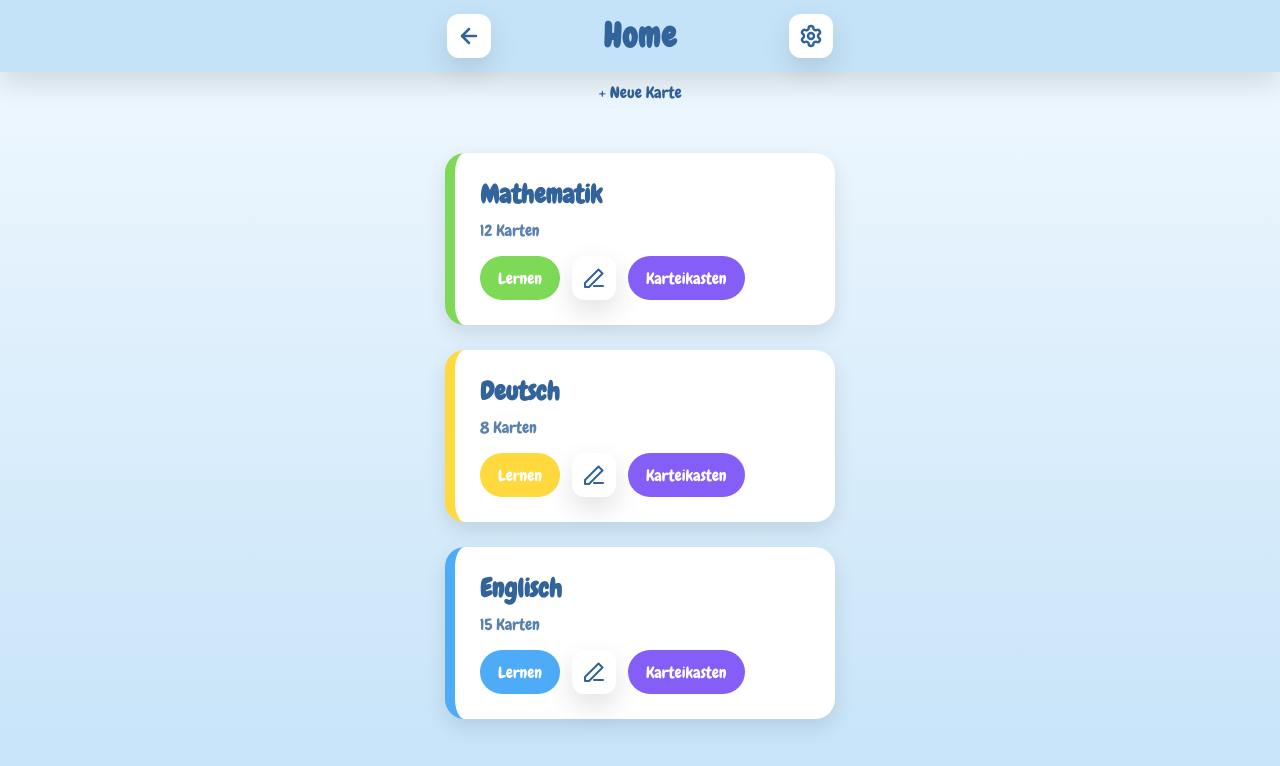
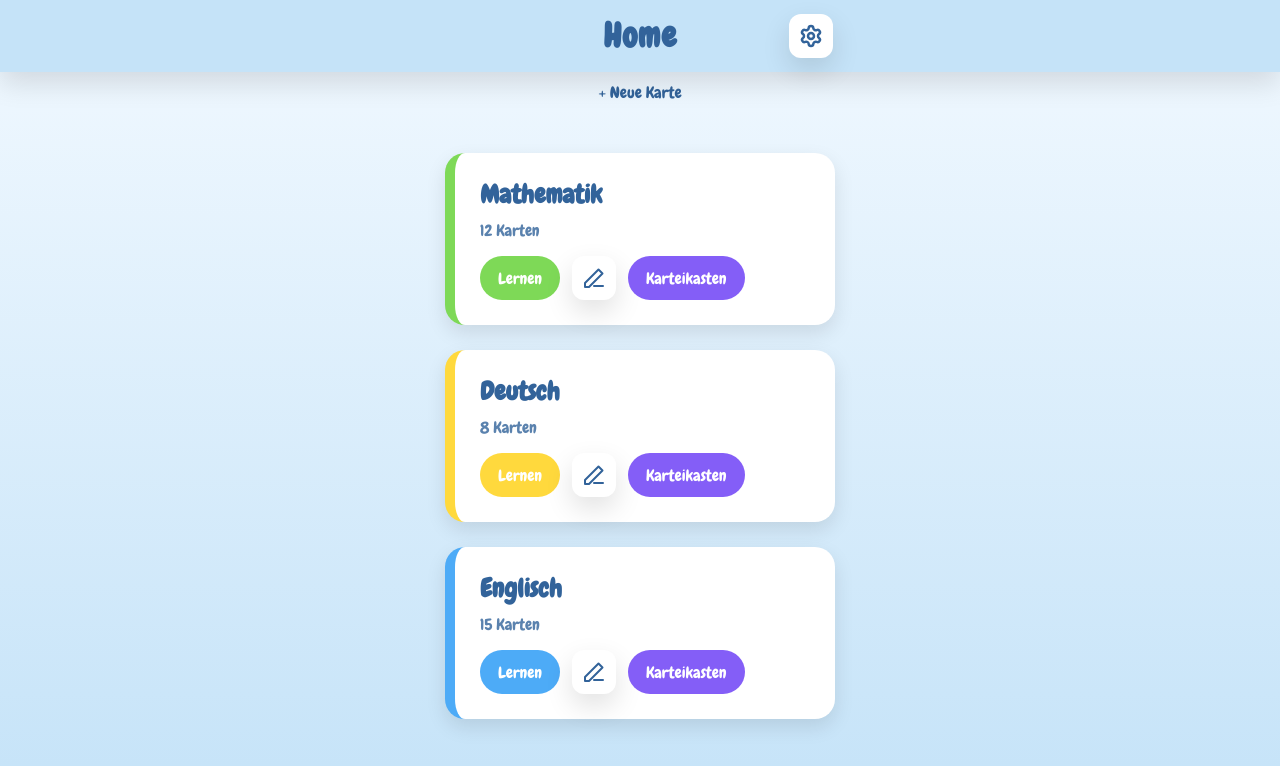
Before and after one commit to anne-kmmr/SubwaySurfers, a Next.js app: page / in a window 1280 px wide. Shown: the top 766 px of the page. Built offline with nearby package versions, Linux system fonts and the light colour scheme.

Commit message:
fix pipeline

```diff
--- a/src/app/components/Header/Header.tsx
+++ b/src/app/components/Header/Header.tsx
@@ -1,7 +1,7 @@
 import styles from "./Header.module.css";
 import Link from "next/link";
 
-import IconButton from "../IconButton/IconButton";
+import IconButton from "../Icons/IconButton/IconButton";
 
 type HeaderProps = {
   title: string;
@@ -10,19 +10,19 @@ type HeaderProps = {
 
 export default function Header({ title, backHref }: HeaderProps) {
   const routes = {
-    back: "/",
     settings: "/settings",
-    toLearn: "/",
-    inProgress: "/",
-    learned: "/",
   };
 
   return (
     <header className={styles.header}>
       <div className={styles.headerContainer}>
-        <IconButton href={routes.back} label="Zurück">
+         {backHref ? (
+           <IconButton href={backHref} label="Zurück">
              <ArrowLeftIcon width={24} height={24} />
            </IconButton>
+         ) : (
+           <div style={{ width: "44px" }} /> // Platzhalter
+         )}
 
          <h1 className={styles.headerTitle}>{title}</h1>
 
--- a/src/app/page.tsx
+++ b/src/app/page.tsx
@@ -2,13 +2,11 @@
 
 import styles from "./Home.module.css";
 import Header from "./components/Header/Header";
-import IconButton from "./components/IconButton/IconButton";
+import IconButton from "./components/Icons/IconButton/IconButton";
 import PencilIcon from "./components/Icons/PencilIcon/PencilIcon";
-
 import Link from "next/link";
 
 export default function HomePage() {
-
   const sets = [
     { id: "mathe", title: "Mathematik", count: 12, color: "#7ed957" },
     { id: "deutsch", title: "Deutsch", count: 8, color: "#ffd93d" },
@@ -17,7 +15,7 @@ export default function HomePage() {
 
   return (
     <>
-      <Header title="Home" backHref="/" />
+      <Header title="Home" />
         <Link className={styles.button} href="/createBoxView">+ Neue Karte</Link>
 
       <main className={styles.container}>
```
Also changed, not shown: src/app/createBoxView/page.tsx (+13 -0 lines), src/app/components/Icons/IconButton/IconButton.module.css (renamed from src/app/components/IconButton/IconButton.module.css), src/app/components/Icons/IconButton/IconButton.tsx (renamed from src/app/components/IconButton/IconButton.tsx). Lines whose indentation alone changed are shown as unchanged.
